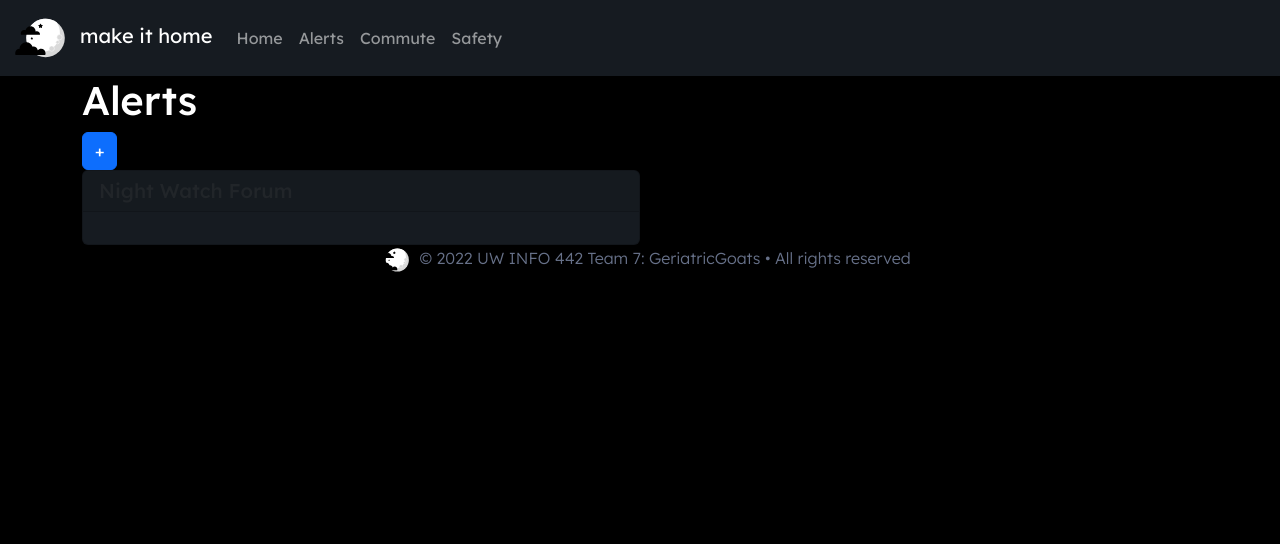
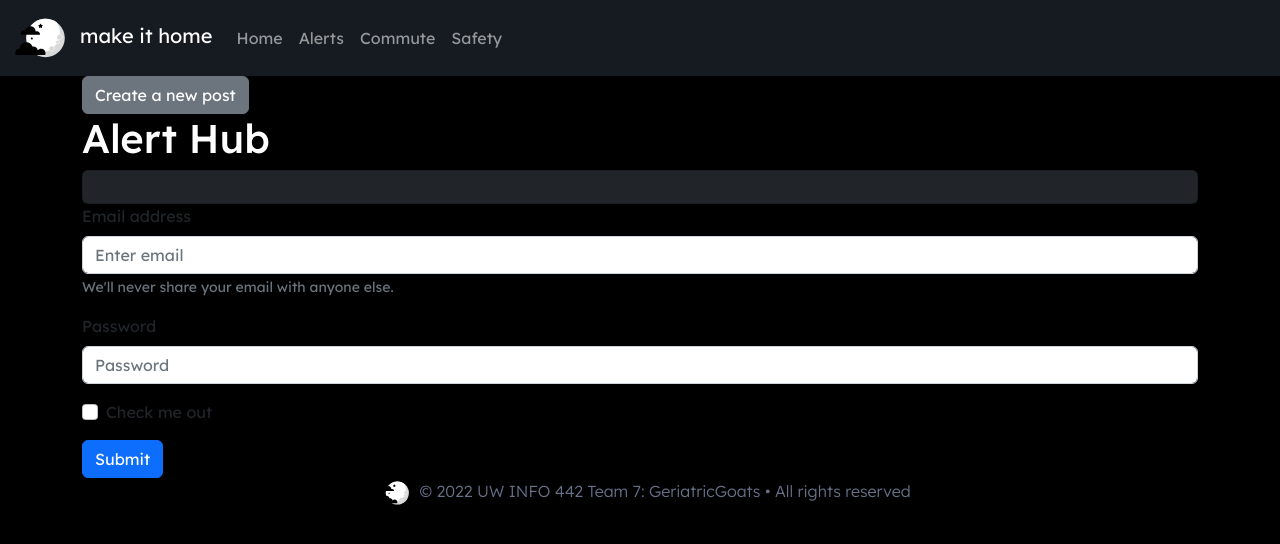
Before and after one commit to UW-INFO442-AU22/GeriatricGoats, a React (Create React App) app: page /alerts in a window 1280 px wide. Shown: the top 544 px of the page. Built offline with nearby package versions, Linux system fonts and the light colour scheme.

Commit message:
alert css

```diff
--- a/src/Alerts.js
+++ b/src/Alerts.js
@@ -7,9 +7,11 @@ import {
     Navbar,
     Nav,
     Container,
+    Form,
     Dropdown,
     DropdownButton,
     Table,
+    Badge
   } from "react-bootstrap";
 
 // Forum page
@@ -17,12 +19,40 @@ export function Alerts(){
     return(
         <div>
             <MakeNavBar/>
-
             <CardApp/>
+            <MakeForm/>
         </div>
     )
 }
 
+// this will be the form that populates post data
+// need css on container for background
+function MakeForm(){
+    return(
+        <Container >
+        <Form>
+        <Form.Group className="mb-3" controlId="formBasicEmail">
+          <Form.Label>Email address</Form.Label>
+          <Form.Control type="email" placeholder="Enter email" />
+          <Form.Text className="text-muted">
+            We'll never share your email with anyone else.
+          </Form.Text>
+        </Form.Group>
+
+        <Form.Group className="mb-3" controlId="formBasicPassword">
+          <Form.Label>Password</Form.Label>
+          <Form.Control type="password" placeholder="Password" />
+        </Form.Group>
+        <Form.Group className="mb-3" controlId="formBasicCheckbox">
+          <Form.Check type="checkbox" label="Check me out" />
+        </Form.Group>
+        <Button variant="primary" type="submit">
+          Submit
+        </Button>
+      </Form>
+      </Container>
+    )
+}
 
 // CardApp takes in both MakeCard and MakePost just so the data can be shared
 function CardApp(){
@@ -37,8 +67,9 @@ function CardApp(){
     return (
 
 <div class="container">
-    <h1>Alerts</h1>
-    <Button onClick={clicked}>+</Button>
+
+    <Button onClick={clicked} variant="secondary">Create a new post </Button>
+    <h1 >Alert Hub</h1>
     <MakeCard posts={postList}/>
 
 </div>
@@ -46,40 +77,50 @@ function CardApp(){
 }
 
 
+
+
   // posts are attached here
   // parent component
 function MakeCard(props){
     const posts = props.posts;
+    // <Card.Header as="h5">Night Watch Forum</Card.Header>
     return(
-
-     <Card style={{ width: '50%' }}>
-         <Card.Header as="h5">Night Watch Forum</Card.Header>
+ <Card bg="dark" style={{ width: '100%' }}>
          <Card.Body>
             {posts}
          </Card.Body>
      </Card>
 
+
    );
-
-
  }
 
 // Make post
 // Child component
+
+// spacing of columns needs to be fixed (button)
 function MakePost(){
     return(
         <div>
     <Card style={{ width: '100%' }}>
-    <Card.Header>Post Title</Card.Header>
+    <Card.Header>Posted by u/user • 10 minutes ago</Card.Header>
     <Card.Body>
         <Card.Text>
             <Container>
                 <Row>
-                    <Col sm={9}>Ut blanditiis voluptatem dolorem tenetur. Quo dolorum accusamus provident maiores eos.</Col>
-
-                    <Col sm={2} className="d-flex justify-content-end align-items-center">
-                        <Button variant="primary">Upvote</Button>{''}
-                    </Col>
+                        <h4>
+                    Report of attempted buglary on the ave <Badge bg="secondary">crime</Badge>
+                        </h4>
+                </Row>
+                <Row>
+                    <h5>
+                        University Way NE • Seattle
+                    </h5>
+                </Row>
+                <Row>
+                    <h5>
+                    <Badge bg="secondary">upvote image</Badge>  7 upvotes
+                    </h5>
                 </Row>
             </Container>
         </Card.Text>
```
